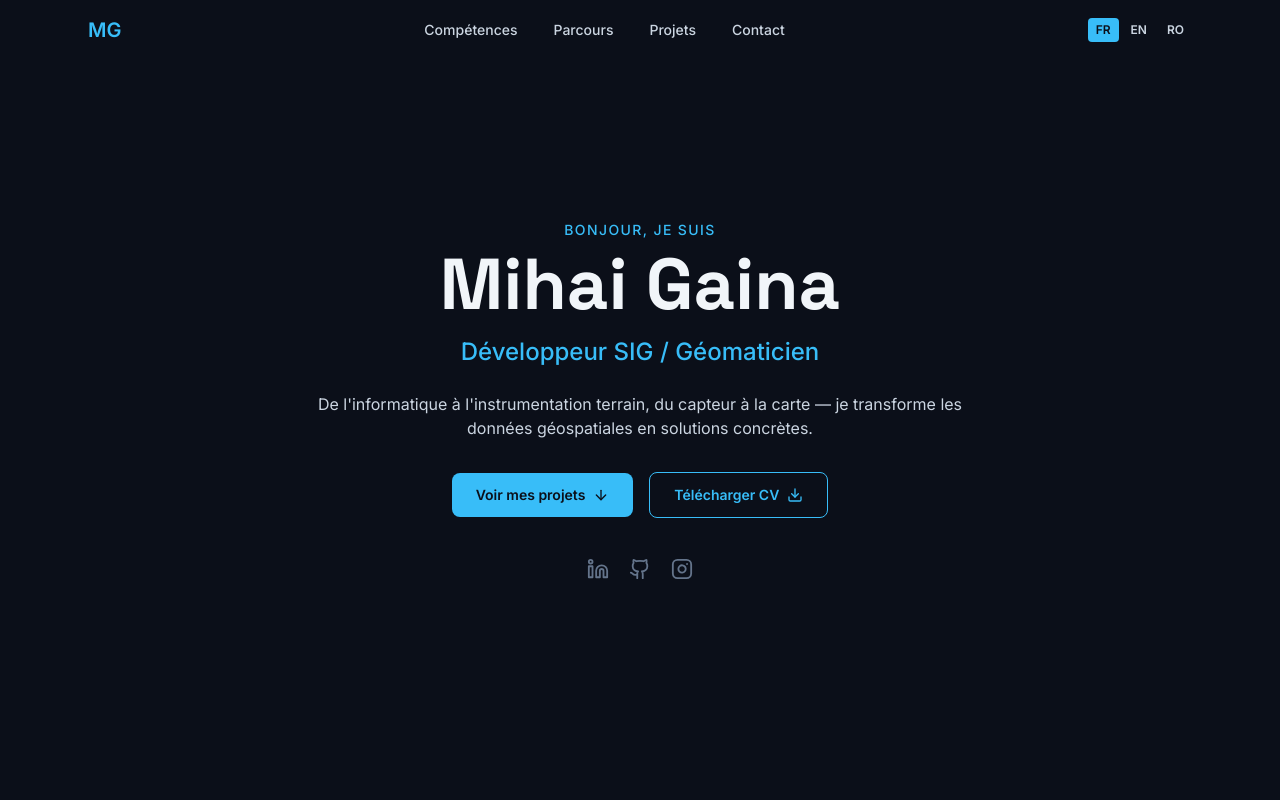
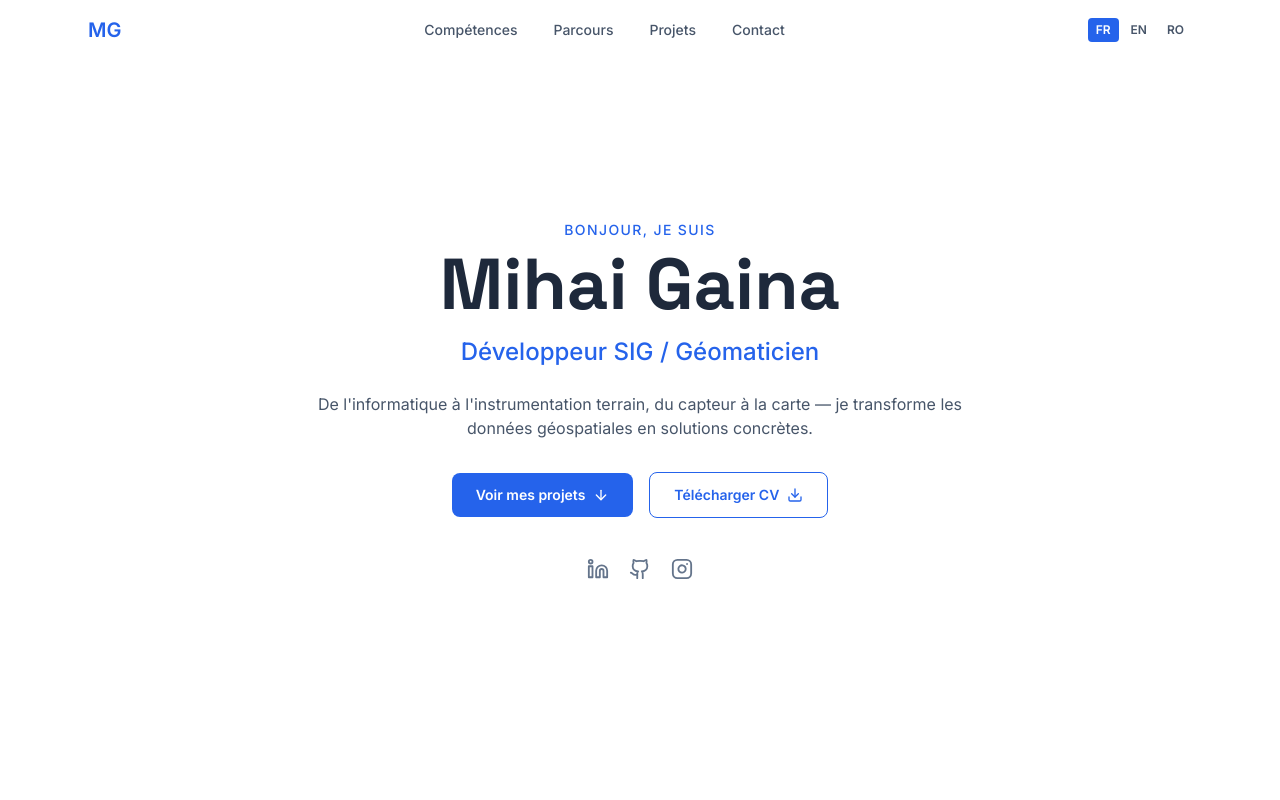
Before and after one commit to 7gMi/portfolio-mihai-gaina, a React (Vite) app: page / in a window 1280 px wide. Shown: the top 800 px of the page. Built offline with nearby package versions, Linux system fonts and the light colour scheme.

Commit message:
Refonte palette couleurs : thème clair lumineux + corrections UX
Remplacement de la palette grisâtre par un thème clair blanc/gris avec
meilleur contraste WCAG AA. Correction des bordures dark-theme résiduelles
et ajout d'ombres et hover effects cohérents sur les cartes.

```diff
--- /dev/null
+++ b/design/palette-et-regles-ui-ux.md
@@ -0,0 +1,126 @@
+# Portfolio Mihai Gaina — Design System
+
+## Palette de Couleurs
+
+### Fonds (Backgrounds)
+| Role               | Hex       | Usage                                      |
+|--------------------|-----------|---------------------------------------------|
+| Fond principal     | `#F8F9FA` | Body, fond de page (gris tres clair)        |
+| Fond secondaire    | `#FFFFFF` | Cartes, modals, sections mises en avant     |
+| Fond tertiaire     | `#EDF0F2` | Sections alternees, separateurs visuels     |
+| Fond code/tech     | `#F1F3F5` | Blocs de code, zones techniques             |
+
+### Couleurs Primaires (Identite Geo/Data/Tech)
+| Role               | Hex       | Usage                                      |
+|--------------------|-----------|---------------------------------------------|
+| Primaire           | `#2563EB` | CTA, liens, elements interactifs principaux |
+| Primaire hover     | `#1D4ED8` | Hover sur boutons et liens                  |
+| Primaire light     | `#DBEAFE` | Badges, tags, fonds d'accent subtils        |
+| Primaire dark      | `#1E3A5F` | Titres principaux, texte d'emphase          |
+
+### Couleurs Secondaires (Accent Geomatique)
+| Role               | Hex       | Usage                                      |
+|--------------------|-----------|---------------------------------------------|
+| Secondaire         | `#059669` | Accents, icones succes, elements geo/carte  |
+| Secondaire hover   | `#047857` | Hover sur elements secondaires              |
+| Secondaire light   | `#D1FAE5` | Fond badges secondaires                     |
+
+### Textes
+| Role               | Hex       | Contraste sur #F8F9FA |
+|--------------------|-----------|------------------------|
+| Texte principal    | `#1A1A2E` | 15.2:1 (AAA)          |
+| Texte secondaire   | `#4A5568` | 7.1:1 (AAA)           |
+| Texte desactive    | `#9CA3AF` | 3.5:1 (AA large)      |
+| Texte sur primaire | `#FFFFFF` | 8.6:1 sur #2563EB     |
+
+### Etats et Feedback
+| Role               | Hex       | Usage                                      |
+|--------------------|-----------|---------------------------------------------|
+| Succes             | `#059669` | Validation, confirmation                    |
+| Erreur             | `#DC2626` | Erreurs, champs invalides                   |
+| Warning            | `#D97706` | Avertissements                              |
+| Info               | `#2563EB` | Informations, aide                          |
+
+### Bordures et Separateurs
+| Role               | Hex       | Usage                                      |
+|--------------------|-----------|---------------------------------------------|
+| Bordure legere     | `#E5E7EB` | Cartes, inputs, separateurs                 |
+| Bordure focus      | `#2563EB` | Focus ring accessibilite                    |
+| Bordure hover      | `#93C5FD` | Hover sur cartes interactives               |
+
+---
+
+## Regles UI/UX Fondamentales
+
+### 1. Hierarchie Visuelle
+- **1 seule action primaire** par ecran (bouton bleu #2563EB)
+- Titres en `#1E3A5F` (primaire dark) — poids visuel fort
+- Corps de texte en `#1A1A2E` — lisibilite maximale
+- Infos secondaires en `#4A5568` — hierarchie claire sans distraire
+- Maximum 3 niveaux de taille typographique par section
+
+### 2. Contraste et Accessibilite (WCAG 2.1 AA)
+- Texte normal : ratio minimum 4.5:1
+- Texte large (>18px ou >14px bold) : ratio minimum 3:1
+- Elements interactifs : ratio minimum 3:1 avec le fond
+- Focus visible sur TOUS les elements interactifs (ring #2563EB 2px)
+- Ne jamais transmettre une info par la couleur seule (ajouter icone ou texte)
+
+### 3. Espacement et Rythme
+- Grille de base : 4px (tous les espacements sont multiples de 4)
+- Padding interne cartes : 24px (6x base)
+- Gap entre cartes : 24px
+- Marges sections : 64px vertical (16x base) minimum
+- Padding horizontal page : 16px mobile, 32px tablette, 64px desktop
+
+### 4. Typographie
+- Font principale : Inter ou system-ui (lisibilite ecran)
+- Font code : JetBrains Mono ou monospace systeme
+- Tailles recommandees :
+  - H1 : 36px / 40px line-height (hero uniquement)
+  - H2 : 28px / 36px line-height (titres de section)
+  - H3 : 20px / 28px line-height (sous-titres)
+  - Body : 16px / 24px line-height (texte courant)
+  - Small : 14px / 20px line-height (legendes, metadata)
+- Longueur de ligne max : 65-75 caracteres pour le confort de lecture
+
+### 5. Composants Interactifs
+- Boutons : border-radius 8px, padding 12px 24px, min-height 44px (touch target)
+- Hover : transition 150ms ease — jamais instantane
+- Cartes : border-radius 12px, shadow subtile (`0 1px 3px rgba(0,0,0,0.08)`)
+- Hover cartes : shadow augmentee + leger translateY(-2px)
+- Inputs : min-height 44px, border 1px #E5E7EB, focus ring 2px #2563EB
+
+### 6. Responsive (Mobile-First)
+- Breakpoints : 640px (sm), 768px (md), 1024px (lg), 1280px (xl)
+- Touch targets minimum 44x44px sur mobile
+- Navigation : hamburger sous 768px
+- Grille projets : 1 col mobile, 2 col tablette, 3 col desktop
+- Images : lazy loading + format WebP avec fallback
+
+### 7. Coherence
+- 1 seule palette — ne jamais introduire de couleur hors systeme
+- Meme border-radius partout (8px boutons, 12px cartes)
+- Memes transitions partout (150ms ease)
+- Meme shadow systeme (3 niveaux : sm, md, lg)
+
+### 8. Performance Visuelle
+- Pas plus de 2 fonts chargees
+- Animations : uniquement transform et opacity (GPU-accelere)
+- Preferer les transitions aux animations complexes
+- Respecter prefers-reduced-motion pour l'accessibilite
+- Pas de carousel auto-play — l'utilisateur controle la navigation
+
+---
+
+## Application par Section
+
+| Section       | Fond      | Accent     | Notes                                 |
+|---------------|-----------|------------|---------------------------------------|
+| Header/Nav    | `#FFFFFF` | `#2563EB`  | Sticky, shadow au scroll              |
+| Hero          | `#F8F9FA` | `#2563EB`  | 1 CTA primaire, titre #1E3A5F        |
+| A propos      | `#FFFFFF` | `#1E3A5F`  | Photo + texte, fond blanc pour focus  |
+| Competences   | `#EDF0F2` | `#2563EB`  | Grille icones, fond alterne           |
+| Projets       | `#FFFFFF` | `#059669`  | Cartes avec hover, accent geo/vert    |
+| Contact       | `#F8F9FA` | `#2563EB`  | Formulaire simple, 1 CTA             |
+| Footer        | `#1E3A5F` | `#FFFFFF`  | Seule zone sombre — ancrage visuel    |
--- a/src/components/layout/Footer.tsx
+++ b/src/components/layout/Footer.tsx
@@ -6,7 +6,7 @@ export function Footer() {
   const year = new Date().getFullYear();
 
   return (
-    <footer className="border-t border-white/5 bg-bg-base py-8">
+    <footer className="border-t border-border-default bg-bg-subtle py-8">
       <div className="mx-auto flex max-w-6xl flex-col items-center gap-4 px-4 sm:flex-row sm:justify-between sm:px-6">
         <p className="text-sm text-text-muted">
           &copy; {year} Mihai Gaina. {t('footer.rights')}
--- a/src/components/layout/Navbar.tsx
+++ b/src/components/layout/Navbar.tsx
@@ -45,7 +45,7 @@ export function Navbar() {
       {/* Skip link */}
       <a
         href="#hero"
-        className="sr-only focus:not-sr-only focus:fixed focus:left-4 focus:top-4 focus:z-[60] focus:rounded focus:bg-primary focus:px-4 focus:py-2 focus:text-bg-base"
+        className="sr-only focus:not-sr-only focus:fixed focus:left-4 focus:top-4 focus:z-[60] focus:rounded focus:bg-primary focus:px-4 focus:py-2 focus:text-text-inverted"
       >
         {t('nav.skipToContent')}
       </a>
@@ -53,7 +53,7 @@ export function Navbar() {
       <header
         className={`fixed inset-x-0 top-0 z-50 transition-all duration-300 ${
           scrolled
-            ? 'bg-bg-surface/80 shadow-lg backdrop-blur-md'
+            ? 'bg-bg-base/80 shadow-nav backdrop-blur-md'
             : 'bg-transparent'
         }`}
       >
@@ -115,7 +115,7 @@ export function Navbar() {
         />
       )}
       <div
-        className={`fixed right-0 top-0 z-50 flex h-full w-72 flex-col bg-bg-surface p-6 pt-20 shadow-xl transition-transform duration-300 md:hidden ${
+        className={`fixed right-0 top-0 z-50 flex h-full w-72 flex-col bg-bg-card p-6 pt-20 shadow-xl transition-transform duration-300 md:hidden ${
           menuOpen ? 'translate-x-0' : 'translate-x-full'
         }`}
       >
--- a/src/components/sections/Parcours.tsx
+++ b/src/components/sections/Parcours.tsx
@@ -14,7 +14,7 @@ export function Parcours() {
           {parcours.map((item, i) => (
             <div key={i} className="relative mb-10 last:mb-0">
               {/* Dot */}
-              <div className="absolute -left-[calc(2rem+5px)] flex h-10 w-10 items-center justify-center rounded-full border-2 border-primary/30 bg-bg-surface text-primary">
+              <div className="absolute -left-[calc(2rem+5px)] flex h-10 w-10 items-center justify-center rounded-full border-2 border-primary/30 bg-bg-card text-primary">
                 {item.type === 'work' ? <Briefcase size={18} /> : <GraduationCap size={18} />}
               </div>
               <span className="text-xs font-semibold text-primary">{item.period}</span>
--- a/src/components/sections/Projects.tsx
+++ b/src/components/sections/Projects.tsx
@@ -15,7 +15,7 @@ export function Projects() {
           {projects.map((project) => (
             <article
               key={project.id}
-              className="group overflow-hidden rounded-xl border border-white/5 bg-bg-card transition-colors hover:border-primary/20"
+              className="group overflow-hidden rounded-xl border border-border-default bg-bg-card shadow-card hover:shadow-card-hover hover:border-primary/20 hover:-translate-y-0.5 transition-all duration-150"
             >
               {/* Image placeholder */}
               <div className="aspect-video bg-bg-surface flex items-center justify-center text-text-muted text-sm">
--- a/src/components/sections/Skills.tsx
+++ b/src/components/sections/Skills.tsx
@@ -23,7 +23,7 @@ export function Skills() {
           {skillCategories.map((cat) => (
             <div
               key={cat.key}
-              className="rounded-xl border border-white/5 bg-bg-card p-6 transition-colors hover:border-primary/20"
+              className="rounded-xl border border-border-default bg-bg-card p-6 shadow-card hover:shadow-card-hover hover:border-primary/20 hover:-translate-y-0.5 transition-all duration-150"
             >
               <h3 className="mb-4 text-lg font-semibold text-text-primary">
                 {categoryLabels[cat.key]?.[lang] ?? cat.key}
--- a/src/components/ui/Badge.tsx
+++ b/src/components/ui/Badge.tsx
@@ -6,7 +6,7 @@ interface BadgeProps {
 export function Badge({ children, className = '' }: BadgeProps) {
   return (
     <span
-      className={`inline-block rounded-full bg-primary/15 px-3 py-1 text-xs font-medium text-primary ${className}`}
+      className={`inline-block rounded-full bg-primary-light px-3 py-1 text-xs font-medium text-primary ${className}`}
     >
       {children}
     </span>
--- a/src/components/ui/Button.tsx
+++ b/src/components/ui/Button.tsx
@@ -18,7 +18,7 @@ type ButtonProps = AsButton | AsLink;
 
 const styles: Record<Variant, string> = {
   primary:
-    'bg-primary text-bg-base hover:brightness-110 focus-visible:ring-primary/50',
+    'bg-primary text-text-inverted hover:brightness-110 focus-visible:ring-primary/50',
   outline:
     'border border-primary text-primary hover:bg-primary/10 focus-visible:ring-primary/50',
 };
--- a/src/components/ui/LanguageSwitcher.tsx
+++ b/src/components/ui/LanguageSwitcher.tsx
@@ -18,7 +18,7 @@ export function LanguageSwitcher({ className = '' }: LanguageSwitcherProps) {
           aria-current={i18n.language === lng ? 'true' : undefined}
           className={`rounded px-2 py-1 text-xs font-semibold uppercase transition-colors duration-150 focus-visible:outline-none focus-visible:ring-2 focus-visible:ring-primary/50 ${
             i18n.language === lng
-              ? 'bg-primary text-bg-base'
+              ? 'bg-primary text-text-inverted'
               : 'text-text-secondary hover:text-text-primary'
           }`}
         >
--- a/src/index.css
+++ b/src/index.css
@@ -1,17 +1,52 @@
 @import "tailwindcss";
 
-/* Palette Cartograph — couleurs SIG, bleu océan bathymétrique */
+/* Palette Light — fond clair, accents professionnels */
 @theme {
-  --color-bg-base: #0B0F19;
-  --color-bg-surface: #111827;
-  --color-bg-card: #1A2332;
-  --color-primary: #38BDF8;
-  --color-secondary: #2DD4BF;
-  --color-text-primary: #F1F5F9;
-  --color-text-secondary: #CBD5E1;
+  /* Fonds */
+  --color-bg-base: #FFFFFF;
+  --color-bg-surface: #F5F7FA;
+  --color-bg-card: #FFFFFF;
+  --color-bg-card-hover: #F0F4F8;
+  --color-bg-subtle: #EBF0F5;
+
+  /* Accents */
+  --color-primary: #2563EB;
+  --color-primary-hover: #1D4ED8;
+  --color-primary-light: #DBEAFE;
+  --color-secondary: #0D9488;
+  --color-secondary-hover: #0F766E;
+  --color-secondary-light: #CCFBF1;
+
+  /* Textes */
+  --color-text-primary: #1E293B;
+  --color-text-secondary: #475569;
   --color-text-muted: #64748B;
+  --color-text-inverted: #FFFFFF;
+
+  /* Bordures */
+  --color-border-default: #E2E8F0;
+  --color-border-subtle: #F1F5F9;
+  --color-border-focus: #2563EB;
+
+  /* États */
+  --color-success: #16A34A;
+  --color-warning: #D97706;
+  --color-error: #DC2626;
+
+  /* Fonts */
   --font-heading: 'Space Grotesk', system-ui, sans-serif;
   --font-body: 'Inter', system-ui, sans-serif;
+}
+
+/* Shadows pour thème clair */
+.shadow-card {
+  box-shadow: 0 1px 3px rgba(0, 0, 0, 0.06), 0 1px 2px rgba(0, 0, 0, 0.04);
+}
+.shadow-card-hover {
+  box-shadow: 0 4px 12px rgba(0, 0, 0, 0.08), 0 2px 4px rgba(0, 0, 0, 0.04);
+}
+.shadow-nav {
+  box-shadow: 0 1px 3px rgba(0, 0, 0, 0.05);
 }
 
 /* Base styles */
```
Also changed, not shown: 1 other file (tests, documents, lock files or other folders).
